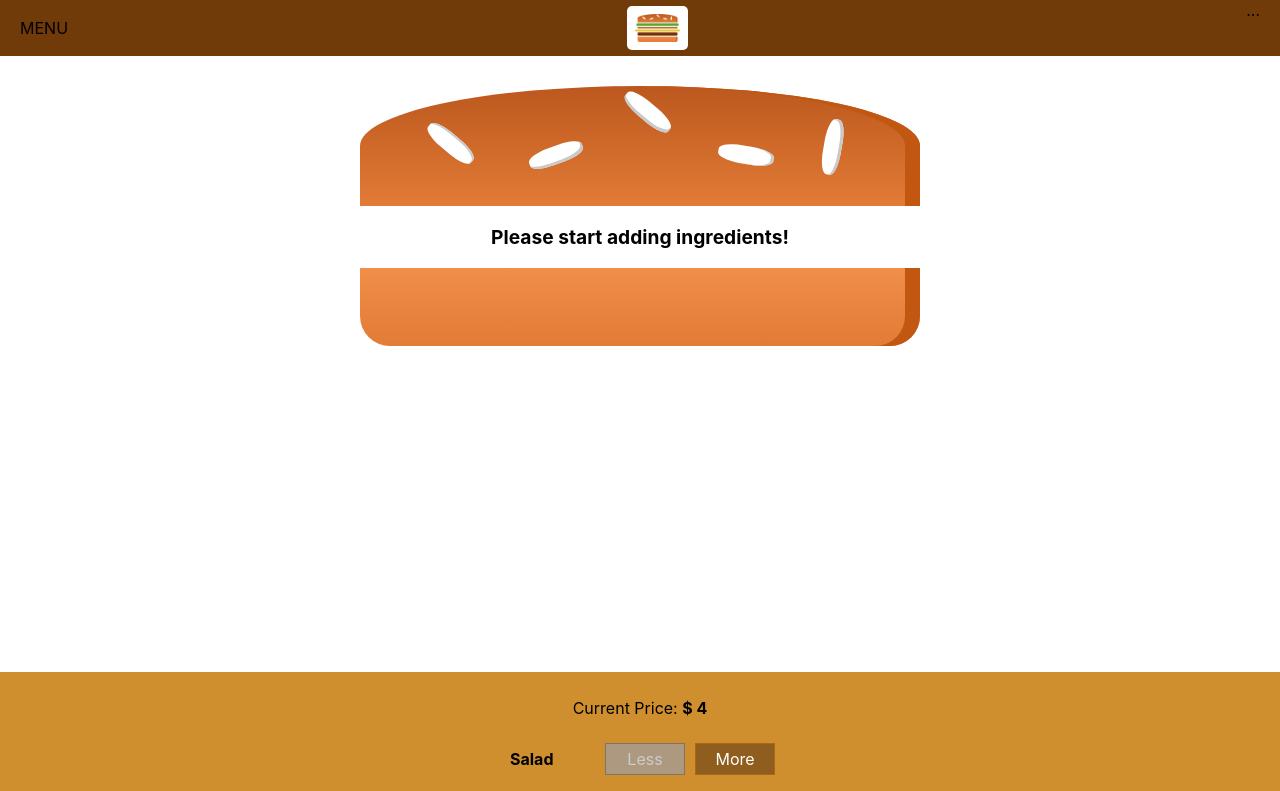
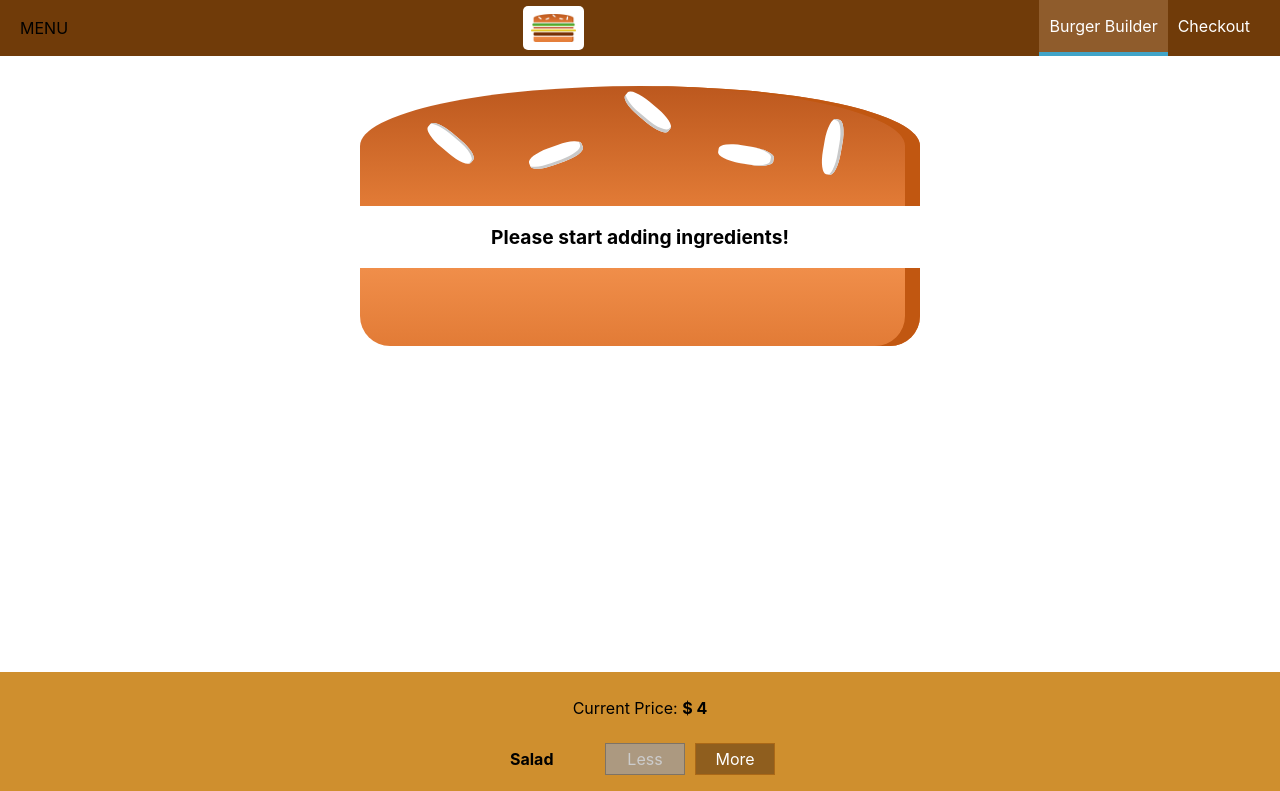
Before and after one commit to MatiasComercio/react-burger-builder, a React (Create React App) app: page / in a window 1280 px wide. Shown: the top 791 px of the page. Built offline with nearby package versions, Linux system fonts and the light colour scheme.

Commit message:
Add NavigationItems

```diff
--- /dev/null
+++ b/src/components/Navigation/NavigationItems/NavigationItem/NavigationItem.js
@@ -0,0 +1,18 @@
+import React from 'react';
+
+import classes from './NavigationItem.module.css';
+
+
+const navigationItem = props => {
+  return (
+    <li className={classes.NavigationItem}>
+      <a
+        href={props.link}
+        className={props.active ? classes.active : null}>
+        {props.children}
+      </a>
+    </li>
+  );
+};
+
+export default navigationItem;
--- /dev/null
+++ b/src/components/Navigation/NavigationItems/NavigationItem/NavigationItem.module.css
@@ -0,0 +1,25 @@
+.NavigationItem {
+  margin: 0;
+  box-sizing: border-box;
+  display: flex;
+  height: 100%;
+  align-items: center;
+}
+
+.NavigationItem a {
+  color: white;
+  text-decoration: none;
+  height: 100%;
+  padding: 16px 10px;
+  border-bottom: 4px solid transparent;
+  box-sizing: border-box;
+  display: block;
+}
+
+.NavigationItem a:hover,
+.NavigationItem a:active,
+.NavigationItem a.active {
+  background-color: #8F5C2C;
+  border-bottom: 4px solid #40A4C8;
+  color: white;
+}
--- /dev/null
+++ b/src/components/Navigation/NavigationItems/NavigationItems.js
@@ -0,0 +1,15 @@
+import React from 'react';
+
+import classes from './NavigationItems.module.css';
+import NavigationItem from './NavigationItem/NavigationItem';
+
+const navigationItems = () => {
+  return (
+    <ul className={classes.NavigationItems}>
+      <NavigationItem link="/" active>Burger Builder</NavigationItem>
+      <NavigationItem link="/">Checkout</NavigationItem>
+    </ul>
+  );
+};
+
+export default navigationItems;
--- /dev/null
+++ b/src/components/Navigation/NavigationItems/NavigationItems.module.css
@@ -0,0 +1,8 @@
+.NavigationItems {
+  margin: 0;
+  padding: 0;
+  list-style: none;
+  display: flex;
+  align-items: center;
+  height: 100%;
+}
--- a/src/components/Navigation/Toolbar/Toolbar.js
+++ b/src/components/Navigation/Toolbar/Toolbar.js
@@ -2,6 +2,7 @@
 
 import classes from './Toolbar.module.css';
 import Logo from '../../Logo/Logo';
+import NavigationItems from '../NavigationItems/NavigationItems';
 
 const toolbar = () => {
   return (
@@ -9,7 +10,7 @@
       <div>MENU</div>
       <Logo />
       <nav>
-        ...
+        <NavigationItems />
       </nav>
     </header>
   );
```
